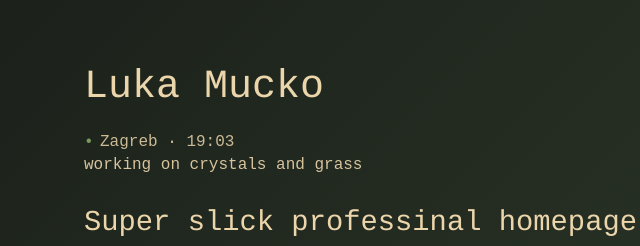
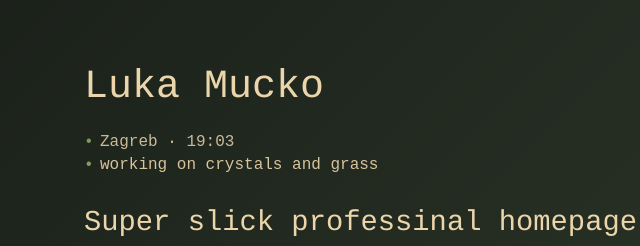
Before and after one commit to LukaMucko/lukamucko.github.io, an Astro site: page / in a window 1280 px wide. Shown: the top 246 px of the page, 20-660 px from the left. Built offline with nearby package versions, Linux system fonts and the light colour scheme; Astro itself is replaced by a stand-in of ours.

Commit message:
Add dot before now line

```diff
--- a/src/pages/index.astro
+++ b/src/pages/index.astro
@@ -60,6 +60,11 @@ import Layout from "../layouts/Layout.astro";
     font-size: 1rem;
     margin: 0 0 1.5rem;
     opacity: 0.9;
+  }
+  .about::before {
+    content: "•";
+    color: var(--accent-color);
+    margin-right: 0.4rem;
   }
   .button-group .btn {
     width: 200px;
```
